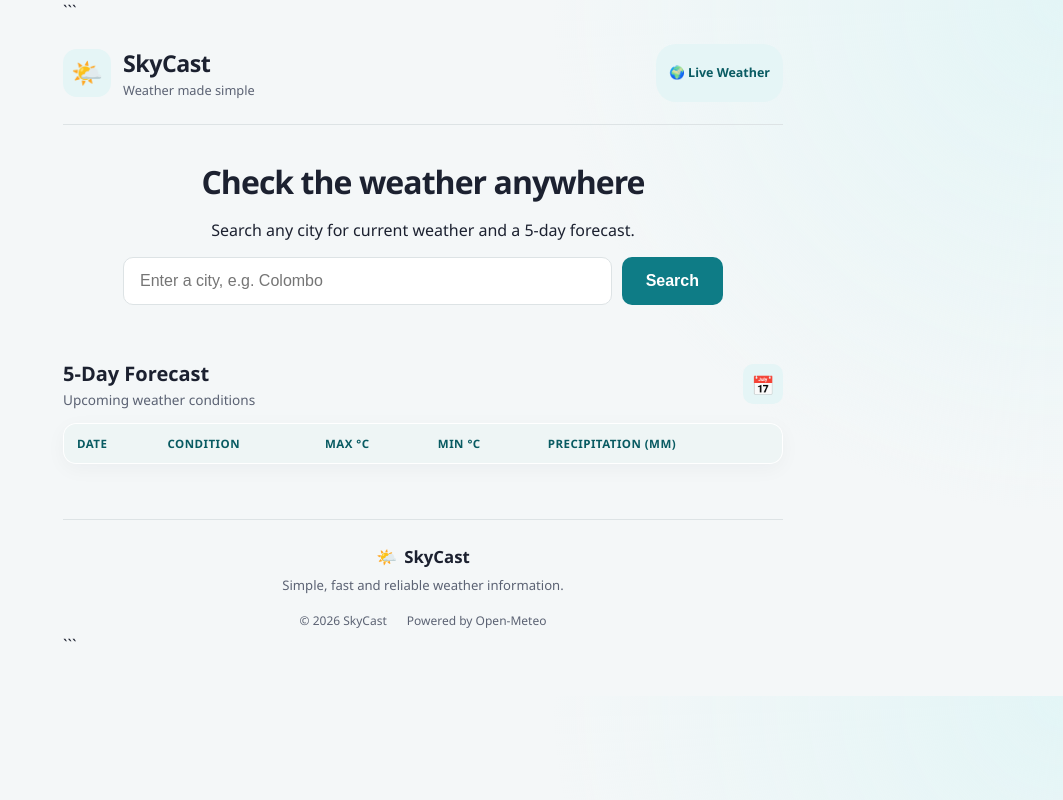
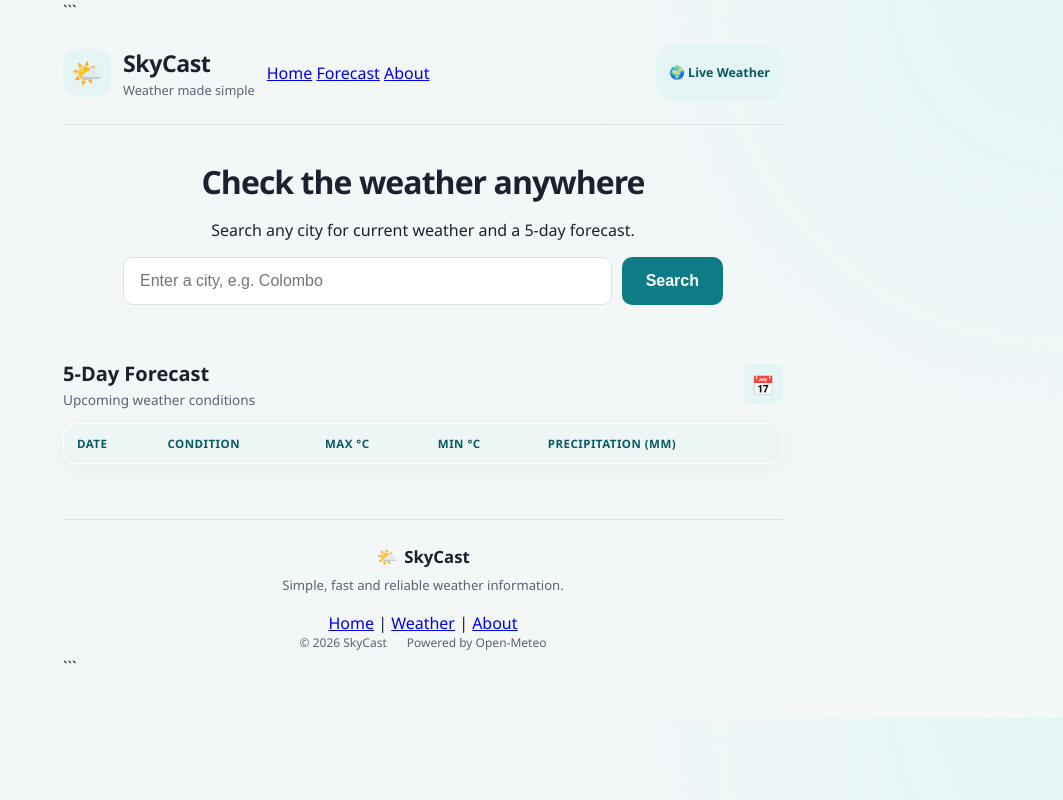
Before and after one commit to nethmibhagya2001/skycast-weather-app, a plain HTML site: page index.html in a window 1280 px wide. Shown: the whole page, without its empty margins (217-1280 px from the left). Drawn offline with Linux system fonts and the light colour scheme.

Commit message:
Add header and footer to index.html

```diff
--- a/index.html
+++ b/index.html
@@ -23,6 +23,12 @@
       <h1>SkyCast</h1>
       <p>Weather made simple</p>
     </div>
+
+   <nav class="nav-links">
+    <a href="#home">Home</a>
+    <a href="#forecast">Forecast</a>
+    <a href="#about">About</a>
+  </nav>
 
   </div>
   <div class="header-badge">
@@ -121,6 +127,12 @@
 <div class="footer-brand">🌤️ <strong>SkyCast</strong></div>
  <p>Simple, fast and reliable weather information.</p>
 
+ <div class="footer-links">
+    <a href="#home">Home</a> |
+    <a href="#weather">Weather</a> |
+    <a href="#about">About</a>
+  </div>
+
   <div class="footer-bottom">
     <span class="span_1">© 2026 SkyCast </span>
     <span class="span_2">Powered by Open-Meteo</span>
```
